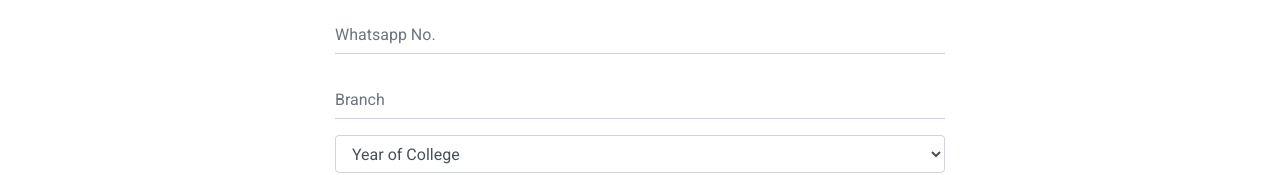
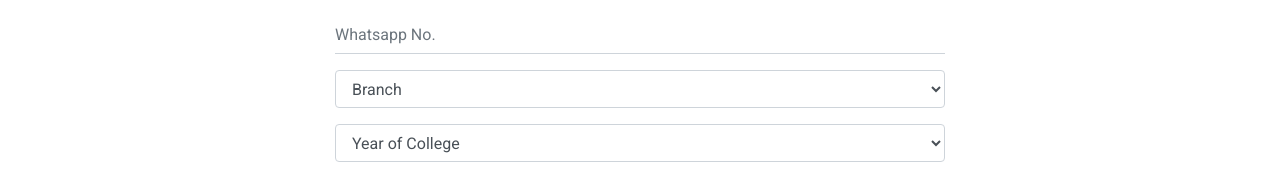
Before and after one commit to viswakash/elabsfrontend, a React (Create React App) app: page /register in a window 1280 px wide. Shown: the part 400-575 px from the top of the page. Built offline with nearby package versions, Linux system fonts and the light colour scheme; no server answers.

Commit message:
Added the Branch Dropdown

```diff
--- a/src/components/Register.js
+++ b/src/components/Register.js
@@ -80,26 +80,6 @@ import { MDBContainer, MDBAlert } from 'mdbreact';
 
     }
 
-    AlertSuccess(e) {
-        return (
-          <MDBContainer>
-            <MDBAlert color="success" dismiss>
-              <strong>{e.target.value}</strong>
-            </MDBAlert>
-          </MDBContainer>
-        );
-      };
-
-    AlertWarning(e) {
-        return (
-            <MDBContainer>
-                <MDBAlert color="warning" dismiss>
-                    <strong>{e.target.value}</strong>
-                </MDBAlert>
-            </MDBContainer>
-        );
-    };
-
     onChangeCourse(e) {
         this.setState({
              course: e.target.value
@@ -169,10 +149,8 @@ import { MDBContainer, MDBAlert } from 'mdbreact';
             data:  Params
             }).then((response)=>{
             if (response.data.success){
-                // this.AlertSuccess("Your Form Has Been Successfully Submitted");
                 alert("Your Form Has Been Successfully Submitted");
             }else {
-                // this.AlertWarning("There was some issue in sending your form. Try Again later.")
                 alert("There was some issue in sending your form. Try Again later.");
             }
             })
@@ -197,7 +175,6 @@ import { MDBContainer, MDBAlert } from 'mdbreact';
                 <br/>
                 <form onSubmit={this.onSubmit}>
                     <div className="form-group md-form">
-                        {/* <label>Full Name: </label> */}
                         <input  type="text"
                                 className="form-control"
                                 placeholder="Enter Your Name"
@@ -206,7 +183,6 @@ import { MDBContainer, MDBAlert } from 'mdbreact';
                                 required/>
                     </div>
                     <div className="form-group md-form">
-                        {/* <label>Roll Number: </label> */}
                         <input
                                 type="text" maxlength="7"  pattern="[0-9]{7}"
                                 placeholder="College Roll Number"
@@ -216,7 +192,6 @@ import { MDBContainer, MDBAlert } from 'mdbreact';
                                 required/>
                     </div>
                     <div className="form-group md-form">
-                        {/* <label>Email: </label> */}
                         <input
                                 type="email"
                                 placeholder="E-Mail Address"
@@ -226,7 +201,6 @@ import { MDBContainer, MDBAlert } from 'mdbreact';
                                 required/>
                     </div>
                     <div className="form-group md-form">
-                        {/* <label>Contact: </label> */}
                         <input
                                 type="text" maxlength="10"  pattern="[0-9]{10}"
                                 className="form-control"
@@ -235,19 +209,23 @@ import { MDBContainer, MDBAlert } from 'mdbreact';
                                 onChange={this.onChangeContact}
                                 required/>
                     </div>
-                    <div className="form-group md-form">
-                        {/* <label>Branch: </label> */}
-                        <input
-                                type="text"
-                                placeholder="Branch"
-                                className="form-control"
-                                value={this.state.branch}
-                                onChange={this.onChangeBranch}
-                                required/>
+                    <div className="form-group">
+                            <select required className="form-control" value={this.state.branch}  onChange={this.onChangeBranch}>
+                                <option disabled="" selected="">Branch</option>
+                                    <option value='ETC'>ETC</option>
+                                    <option value='EEE'>EEE</option>
+                                    <option value='EE'>EE</option>
+                                    <option value='ECS'>ECS</option>
+                                    <option value='EI'>EI</option>
+                                    <option value='MECHANICAL'>MECHANICAL </option>
+                                    <option value='CS'>CS </option>
+                                    <option value='IT'>IT </option>
+                                    <option value='CSSE'>CSSE </option>
+                                    <option value='CSCE'>CSCE  </option>
+                            </select>
                     </div>
                     <div className="form-group">
-                        {/* <label>Year: </label> */}
-                                <select className="form-control" value={this.state.year}  onChange={this.onChangeYear}  placeholder="Year of College">
+                                <select required className="form-control" value={this.state.year}  onChange={this.onChangeYear}  placeholder="Year of College">
                                 <option disabled="" selected="">Year of College</option>
                                     <option value='1st yr'>1st Year</option>
                                     <option value='2nd yr'>2nd Year</option>
@@ -255,12 +233,10 @@ import { MDBContainer, MDBAlert } from 'mdbreact';
                     </div>
 
                     <div className="form-group">
-                        {/* <label>Course: </label> */}
-                                <select className="form-control selectpicker" value={this.state.course}  onChange={this.onChangeCourse}  placeholder="The Course You Are Interested">
+                                <select required className="form-control selectpicker" value={this.state.course}  onChange={this.onChangeCourse}  placeholder="The Course You Are Interested">
                                 <option disabled="" selected="">The Course You Are Interested</option>
                                     <option value='Web Development'>Web Development </option>
                                     <option value='Android Development'>Android Development</option>
-
                                     <option value='AR VR'>AR/VR</option>
                                     <option value='Java'>Java</option>
                                     <option value='Networking'>Networking</option>
@@ -292,10 +268,6 @@ import { MDBContainer, MDBAlert } from 'mdbreact';
                     <div class="form-group">
                                     <button class="btn btn-default text-white btn-lg" style={{fontFamily: 'Acme'}}>Send <i class="fa fa-paper-plane-o ml-1"></i></button>
                                 </div>
-                    {/* <div className="form-group">
-                        <input type="submit" value="Submit" className="btn btn-primary" />
-
-                    </div> */}
                 </form>
             </div>
 
```
